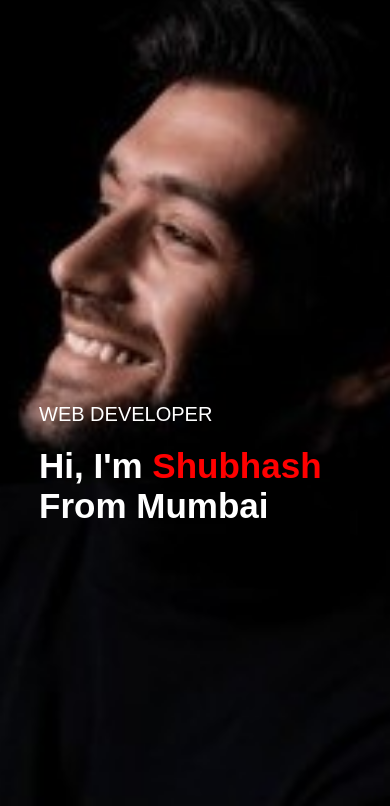
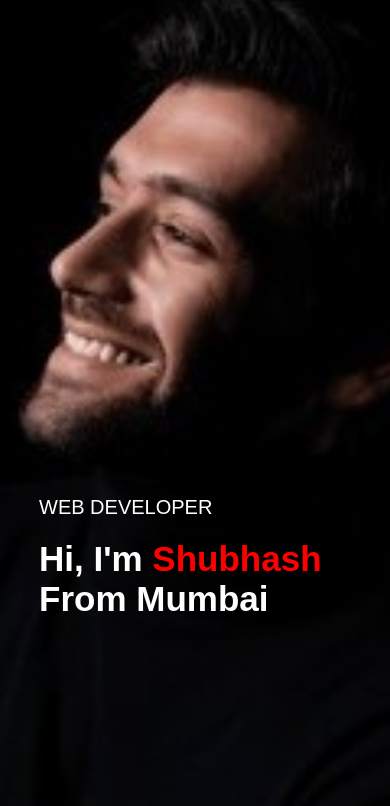
Before and after one commit to shub2605/Portfolio, a plain HTML site: page index.html in a window 390 px wide. Shown: the part 38-844 px from the top of the page. Drawn offline with Linux system fonts and the light colour scheme.

Commit message:
Update style.css

```diff
--- a/style.css
+++ b/style.css
@@ -403,7 +403,7 @@ nav .fa-solid{
 
     .header-text{
 
-       margin-top: 130%;
+       margin-top: 160%;
         font-size: 16px;
 
 
```
